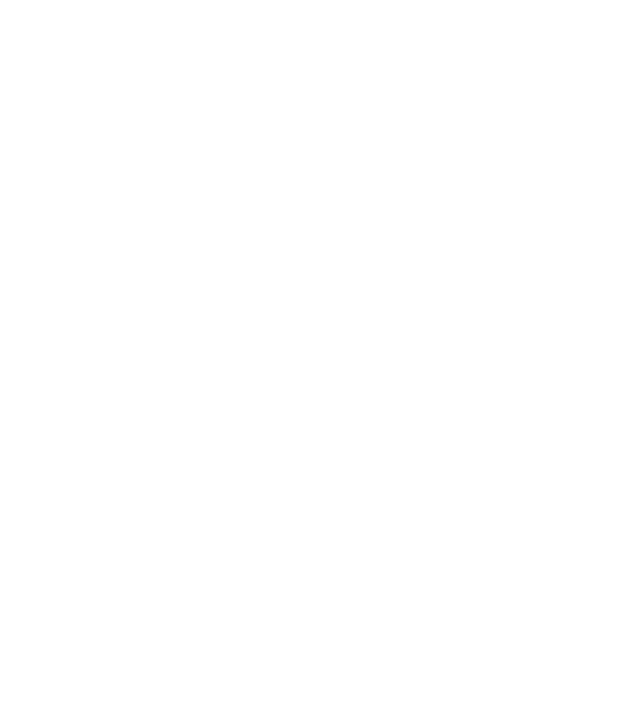
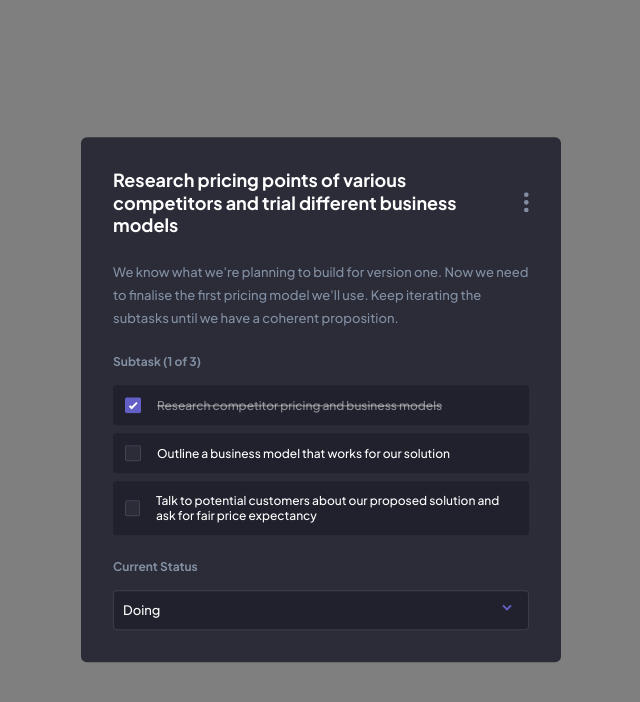
Before and after one commit to wallas938/v-kanban-task-management-app, a Vue app: page / in a window 1280 px wide. Before the commit this address had no page. Shown: the top 702 px of the page, without its empty margins (319-959 px from the left). Built offline with nearby package versions, Linux system fonts and the light colour scheme.

Commit message:
task detail modal view is finished

```diff
--- a/src/App.vue
+++ b/src/App.vue
@@ -292,9 +292,17 @@
     ],
   },
 ]);
+
+const show = ref(false);
 </script>
 
-<template></template>
+<template>
+  <!-- Ajouter un wrapper pour l'animation de la modal -->
+  <!-- <button @click="show = !show">CLICK</button> -->
+  <Teleport to="body">
+    <ktm-modal :show="true"></ktm-modal>
+  </Teleport>
+</template>
 
 <style lang="scss" scoped>
 @use "sass/colors" as c;
--- /dev/null
+++ b/src/components/KtmTaskDetail.vue
@@ -0,0 +1,358 @@
+<template>
+  <div class="task task--dark-mode">
+    <div class="top">
+      <h1 class="task__title">{{ task?.title }}</h1>
+      <div class="actions">
+        <svg
+          @click="toggleMenu"
+          width="5"
+          height="20"
+          xmlns="http://www.w3.org/2000/svg"
+        >
+          <g fill="#828FA3" fill-rule="evenodd">
+            <circle cx="2.308" cy="2.308" r="2.308" />
+            <circle cx="2.308" cy="10" r="2.308" />
+            <circle cx="2.308" cy="17.692" r="2.308" />
+          </g>
+        </svg>
+        <Transition>
+          <div v-show="showMenu" class="menu">
+            <p>Edit Task</p>
+            <p>Delete Task</p>
+          </div>
+        </Transition>
+      </div>
+    </div>
+    <p v-if="task?.description" class="task__description">
+      {{ task?.description }}
+    </p>
+    <div class="subtasks">
+      <h2>Subtask ({{ subtasksText }})</h2>
+
+      <div class="subtasks__fields">
+        <div
+          class="field"
+          v-for="(subtask, index) in task?.subtasks"
+          :key="index"
+        >
+          <div
+            class="checkbox"
+            :class="{ 'checkbox--checked': subtask.isCompleted }"
+            @click="checkSubtask(index)"
+          >
+            <svg
+              v-if="subtask.isCompleted"
+              width="10"
+              height="8"
+              xmlns="http://www.w3.org/2000/svg"
+            >
+              <path
+                d="M1.5 4.5l2.124 2.124L8.97 1.28"
+                stroke="#FFF"
+                stroke-width="2"
+                fill="none"
+                fill-rule="evenodd"
+              />
+            </svg>
+          </div>
+          <s v-if="subtask.isCompleted"
+            ><p class="title">{{ subtask.title }}</p></s
+          >
+          <p v-else class="title">{{ subtask.title }}</p>
+          <!-- {{ subtask.title + ": " + subtask.isCompleted }} -->
+        </div>
+      </div>
+
+      <div class="task__status">
+        <h2>Current Status</h2>
+        <ktm-dropdown
+          :columnNames="['Todo', 'Doing', 'Done']"
+          :currentColumn="task.status"
+        ></ktm-dropdown>
+      </div>
+    </div>
+  </div>
+</template>
+<script lang="ts" setup>
+import { computed, ref } from "vue";
+import type { Subtask, Task } from "@/model";
+import KTMDropdown from "@/components/layout/KTMDropdown.vue";
+
+const task = ref<Task>({
+  title:
+    "Research pricing points of various competitors and trial different business models",
+  description:
+    "We know what we're planning to build for version one. Now we need to finalise the first pricing model we'll use. Keep iterating the subtasks until we have a coherent proposition.",
+  status: "Doing",
+  subtasks: [
+    {
+      title: "Research competitor pricing and business models",
+      isCompleted: true,
+    },
+    {
+      title: "Outline a business model that works for our solution",
+      isCompleted: false,
+    },
+    {
+      title:
+        "Talk to potential customers about our proposed solution and ask for fair price expectancy",
+      isCompleted: false,
+    },
+  ],
+});
+
+const showMenu = ref(false);
+
+// Function
+function checkSubtask(index: number) {
+  console.log(index);
+}
+
+function toggleMenu() {
+  showMenu.value = !showMenu.value;
+}
+
+// Computed
+const subtasksText = computed(() => {
+  const competedTasks = task.value.subtasks.filter(
+    (subtask: Subtask) => subtask.isCompleted
+  ).length;
+
+  return `${competedTasks} of ${task.value.subtasks.length}`;
+});
+</script>
+<style lang="scss" scoped>
+@use "../sass/colors" as c;
+@use "../sass/typography" as t;
+@use "../sass/helpers/functions" as f;
+@use "../sass/mixins" as m;
+.task {
+  background-color: transparent;
+
+  .top {
+    display: flex;
+    align-items: center;
+    justify-content: space-between;
+    margin-bottom: f.toRem(24, 12);
+
+    h1 {
+      @include t.largeHeading;
+      width: f.toRem(274, 12);
+    }
+
+    .actions {
+      position: relative;
+      svg {
+        cursor: pointer;
+      }
+
+      .menu {
+        position: absolute;
+        z-index: 999;
+        border-radius: 8px;
+        top: f.toRem(37, 12);
+        right: 0;
+        width: f.toRem(192, 12);
+        height: f.toRem(94, 12);
+        padding: f.toRem(16, 12);
+      }
+
+      .menu > p {
+        @include t.bodyLarge;
+        cursor: pointer;
+      }
+
+      .menu > p:first-child {
+        margin-bottom: f.toRem(16, 12);
+      }
+
+      .menu > p:last-child {
+        color: c.$Red;
+      }
+    }
+  }
+
+  .task__description {
+    @include t.bodyLarge;
+    margin-bottom: f.toRem(24, 12);
+  }
+
+  h2 {
+    font-size: f.toRem(12, 12);
+    font-weight: 700;
+    font-style: normal;
+    line-height: f.toRem(15.12, 12);
+  }
+
+  .subtasks {
+    h2 {
+      margin-bottom: f.toRem(16, 12);
+    }
+
+    &__fields {
+      margin-bottom: f.toRem(24, 12);
+
+      .field:not(:last-child) {
+        margin-bottom: f.toRem(8, 12);
+      }
+
+      .field {
+        display: flex;
+        align-items: center;
+        padding: f.toRem(12, 12);
+        border-radius: 4px;
+        cursor: pointer;
+        .checkbox {
+          border-radius: 2px;
+          border: 1px solid rgba($color: c.$MediumGrey, $alpha: 0.2489);
+          display: flex;
+          justify-content: center;
+          align-items: center;
+          width: f.toRem(16, 12);
+          height: f.toRem(16, 12);
+          margin-right: f.toRem(16, 12);
+        }
+
+        .title {
+          width: fit-content;
+        }
+      }
+    }
+  }
+
+  &__status {
+    h2 {
+      margin-bottom: f.toRem(8, 12);
+    }
+  }
+}
+
+.task--light-mode {
+  .top {
+    h1 {
+      color: c.$Black;
+    }
+
+    .actions {
+      .menu {
+        background-color: c.$White;
+      }
+
+      .menu > p:first-child {
+        color: c.$Black;
+      }
+    }
+  }
+
+  .task__description,
+  h2 {
+    color: c.$MediumGrey;
+  }
+
+  .subtasks {
+    &__fields {
+      .field:hover {
+        background-color: rgba($color: c.$MainPurple, $alpha: 0.25);
+      }
+
+      .field {
+        background-color: c.$LightGreyBG;
+
+        .checkbox {
+          background-color: c.$White;
+          &--checked {
+            background-color: c.$MainPurple;
+            border: 1px solid transparent;
+          }
+        }
+
+        > s {
+          color: rgba($color: c.$Black, $alpha: 0.5);
+        }
+
+        > p {
+          color: rgba($color: c.$Black, $alpha: 1);
+        }
+      }
+    }
+  }
+}
+.task--dark-mode {
+  .top {
+    h1 {
+      color: c.$White;
+    }
+
+    .actions {
+      .menu {
+        background-color: c.$VeryDarkGrey;
+      }
+
+      .menu > p:first-child {
+        color: c.$MediumGrey;
+      }
+    }
+  }
+
+  .task__description,
+  h2 {
+    color: c.$MediumGrey;
+  }
+
+  .subtasks {
+    &__fields {
+      .field:hover {
+        background-color: rgba($color: c.$MainPurple, $alpha: 0.25);
+      }
+
+      .field {
+        background-color: c.$VeryDarkGrey;
+
+        .checkbox {
+          background-color: c.$DarkGrey;
+          &--checked {
+            background-color: c.$MainPurple;
+            border: 1px solid transparent;
+          }
+        }
+
+        > s {
+          color: rgba($color: c.$White, $alpha: 0.5);
+        }
+
+        > p {
+          color: rgba($color: c.$White, $alpha: 1);
+        }
+      }
+    }
+  }
+}
+
+.v-enter-active,
+.v-leave-active {
+  transition: all 0.5s ease-in-out;
+}
+
+.v-enter-from,
+.v-leave-to {
+  opacity: 0;
+  transform: translateY(-10px);
+}
+
+@include m.breakpoint-up(medium) {
+  .task {
+    .top {
+      h1 {
+        width: f.toRem(387, 12);
+      }
+
+      .actions {
+        .menu {
+          top: f.toRem(37, 12);
+          right: f.toRem(calc(-192 / 2), 12);
+        }
+      }
+    }
+  }
+}
+</style>
--- a/src/components/layout/KTMDropdown.vue
+++ b/src/components/layout/KTMDropdown.vue
@@ -1,5 +1,5 @@
 <template>
-  <div class="root dark-mode">
+  <div class="dropdown dropdown--dark-mode">
     <div class="status" :class="{ 'status--active': isOpen }" @click="toggle">
       <span>
         <slot>{{ currentStatus }}</slot>
@@ -85,14 +85,13 @@
 @use "../../sass/colors" as c;
 @use "../../sass/typography" as t;
 @use "../../sass/helpers/functions" as f;
-.root {
+.dropdown {
   cursor: pointer;
-
+  position: relative;
   .status {
     position: relative;
     border-radius: 4px;
     height: f.toRem(40, 12);
-    margin-bottom: f.toRem(7, 12);
     padding: f.toRem(8, 12) f.toRem(16.75, 12) f.toRem(16, 12) f.toRem(9, 12);
     &--active {
       border: 1px solid rgba($color: c.$MainPurple, $alpha: 1);
@@ -108,7 +107,10 @@
   }
 
   .columns {
+    position: absolute;
     border-radius: 4px;
+    top: f.toRem(47, 12);
+    width: 100%;
     padding: f.toRem(16, 12);
     & > li {
       @include t.bodyLarge;
@@ -119,7 +121,7 @@
   }
 }
 
-.light-mode {
+.dropdown--light-mode {
   .status {
     background-color: c.$White;
     border: 1px solid rgba($color: c.$MainPurple, $alpha: 0.25);
@@ -134,15 +136,15 @@
   .columns {
     background-color: c.$White;
     & > li {
-      color: c.$MediumDark;
+      color: c.$MediumGrey;
     }
   }
 }
 
-.dark-mode {
+.dropdown--dark-mode {
   .status {
     background-color: c.$VeryDarkGrey;
-    border: 1px solid rgba($color: c.$MediumDark, $alpha: 0.25);
+    border: 1px solid rgba($color: c.$MediumGrey, $alpha: 0.25);
     &--active {
       border: 1px solid rgba($color: c.$MainPurple, $alpha: 1);
     }
@@ -154,7 +156,7 @@
   .columns {
     background-color: c.$VeryDarkGrey;
     & > li {
-      color: c.$MediumDark;
+      color: c.$MediumGrey;
     }
   }
 }
--- /dev/null
+++ b/src/components/layout/KTMModal.vue
@@ -0,0 +1,92 @@
+<template>
+  <!-- Ajouter ce qu'il faut pour l'animation -->
+  <Transition name="modal">
+    <div v-if="show" class="modal">
+      <div class="modal__backdrop" @click="clicked"></div>
+      <div class="modal__content modal--dark-mode">
+        <ktm-task-detail></ktm-task-detail>
+      </div>
+    </div>
+  </Transition>
+</template>
+<script lang="ts" setup>
+import type { Task } from "@/model";
+import { computed, ref } from "vue";
+import KtmTaskDetail from "../KtmTaskDetail.vue";
+
+const props = defineProps({
+  show: Boolean,
+});
+
+function clicked() {
+  console.log("test");
+}
+</script>
+<style lang="scss" scoped>
+@use "../../sass/colors" as c;
+@use "../../sass/typography" as t;
+@use "../../sass/helpers/functions" as f;
+@use "../../sass/mixins" as m;
+.modal {
+  z-index: 998;
+  position: fixed;
+  top: 0;
+  left: 0;
+  right: 0;
+  bottom: 0;
+  transition: all 0.5 ease-in-out;
+  &__backdrop {
+    height: 100%;
+    position: fixed;
+    z-index: 997;
+    top: 0;
+    left: 0;
+    right: 0;
+    bottom: 0;
+    mix-blend-mode: normal;
+    background-color: rgba($color: #000000, $alpha: 0.5);
+  }
+
+  &__content {
+    position: relative;
+    z-index: 999;
+    top: 50%;
+    left: 50%;
+    transform: translateX(-50%) translateY(-50%);
+    padding: f.toRem(24, 12);
+    border-radius: 6px;
+    width: f.toRem(343, 12);
+    transition: all 0.5s ease;
+    @include m.breakpoint-up(medium) {
+      padding: f.toRem(32, 12);
+      width: f.toRem(480, 12);
+    }
+  }
+}
+
+.modal--light-mode {
+  background-color: c.$White;
+}
+.modal--dark-mode {
+  background-color: c.$DarkGrey;
+}
+/* Dropdown Animation */
+.modal-enter-from {
+  opacity: 0;
+}
+.modal-leave-to {
+  opacity: 0;
+}
+
+.modal-enter-from .modal__content,
+.modal-leave-to .modal__content {
+  -webkit-transform: translateX(-50%) translateY(-55%);
+  transform: translateX(-50%) translateY(-55%);
+}
+
+/* .v-enter-from,
+.v-leave-to {
+  opacity: 0;
+  transform: translateX(-50%) translateY(-55%);
+} */
+</style>
--- a/src/sass/_colors.scss
+++ b/src/sass/_colors.scss
@@ -5,7 +5,7 @@
 $VeryDarkGrey: #20212C;
 $DarkGrey: #2B2C37;
 $LinesDark: #3E3F4E;
-$MediumDark: #828FA3;
+$MediumGrey: #828FA3;
 $LinesLight: #E4EBFA;
 $LightGreyBG: #F4F7FD;
 $White: #FFFFFF;
--- a/src/sass/_global.scss
+++ b/src/sass/_global.scss
@@ -9,6 +9,9 @@
 html {
   font-family: 'Plus Jakarta Sans', sans-serif;
   font-size: 12px;
+}
+
+body {
   position: relative;
 }
 
--- a/src/sass/layout/_index.scss
+++ b/src/sass/layout/_index.scss
@@ -46,7 +46,7 @@
 /* INPUT CLASS */
 
 @mixin ktm-input {
-  border: 1px solid rgba($color: c.$MediumDark, $alpha: .25);
+  border: 1px solid rgba($color: c.$MediumGrey, $alpha: .25);
   @include t.bodyLarge;
   padding: f.toRem(8, 12) f.toRem(16, 12) f.toRem(9, 12) f.toRem(16, 12);
   width: 100%;
```
Also changed, not shown: src/main.ts (+14 -12 lines).
